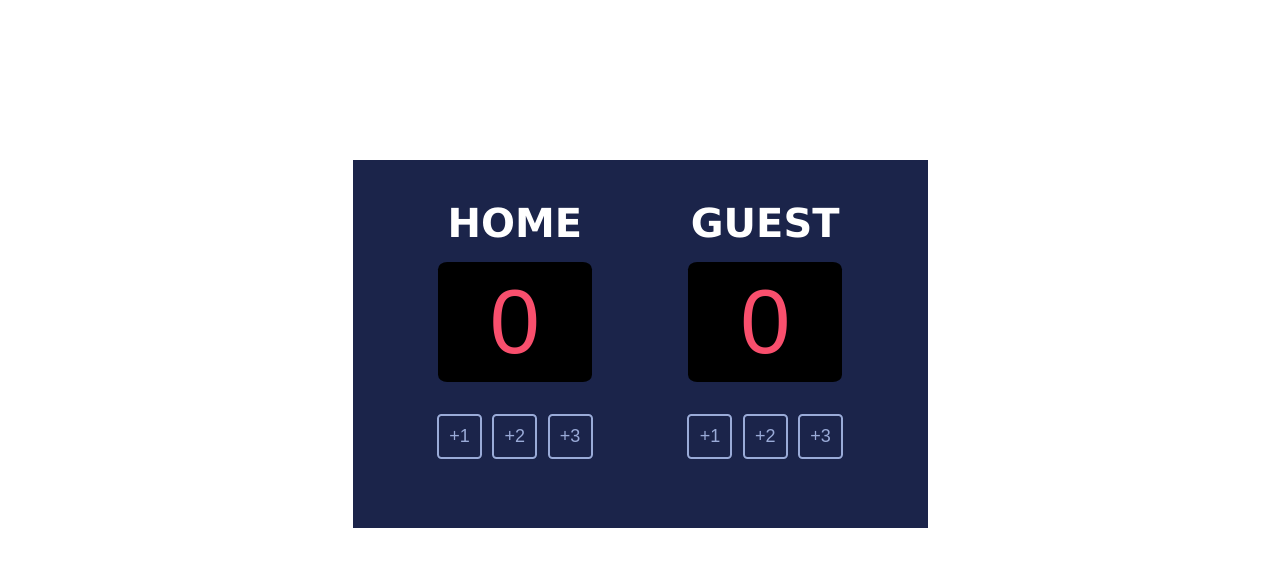
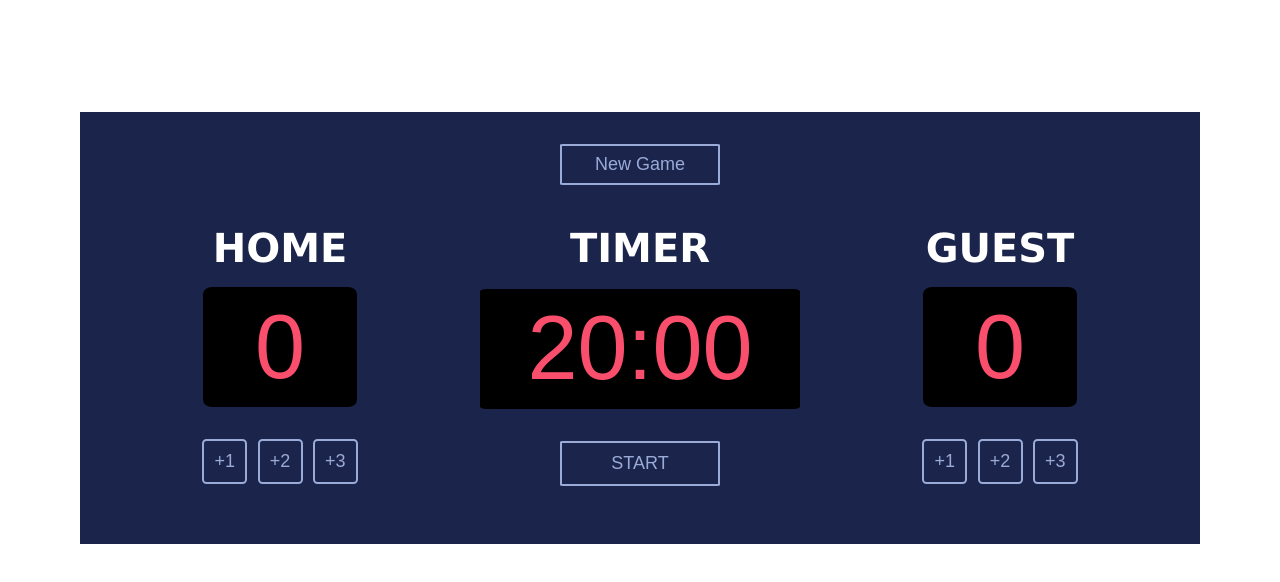
Before and after one commit to Ali-Esmat/Basketball_Scoreboard, a website built with Vite: page index.html in a window 1280 px wide. Built offline with nearby package versions, Linux system fonts and the light colour scheme; a web font is replaced by a local one.

Commit message:
Streach Goals: reset game, timer, highlight leader

```diff
--- a/index.css
+++ b/index.css
@@ -6,14 +6,22 @@ body {
 
 .scoreboard{
     display: flex;
+    flex-direction: column;
     justify-content: space-evenly;
     background-color: #1b244a;
-    width:35.938rem;
-    height: 23rem;
-    margin-top: 10rem;
+    width:70rem;
+    height: 27rem;
+    margin-top: 7rem;
     margin-left: auto;
     margin-right: auto;
 
+}
+
+.scores{
+    display: flex;
+    flex-direction: row;
+    justify-content: space-evenly;
+    width: 100%;
 }
 
 .score-card{
@@ -23,6 +31,27 @@ body {
     align-items: center;
     gap: 2rem;
     height: 24.063rem;
+}
+
+#timer{
+    gap:1rem
+}
+#timer-txt{
+    margin-bottom: 0.1rem;
+}
+
+#clock{
+    width: 20rem;
+    border-radius: 2%;
+}
+
+#start-btn{
+    margin-left: auto;
+    margin-right: auto;
+    margin-top: 1rem;
+    width:10rem;
+    padding: 0.5rem;
+    border-radius: 2%;
 }
 
 .display{
@@ -54,6 +83,15 @@ body {
     background-color: #1b244a;
 }
 
+#new-game-btn{
+    margin-left: auto;
+    margin-right: auto;
+    margin-top: 2rem;
+    width:10rem;
+    padding: 0.5rem;
+    border-radius: 2%;
+}
+
 .score-text{
     font-family: Verdana, Geneva, Tahoma, sans-serif;
     font-size: 40;
--- a/index.html
+++ b/index.html
@@ -5,6 +5,8 @@
     </head>
     <body>
         <div class="scoreboard">
+            <button class="score-button" id="new-game-btn" onclick="reset()">New Game</button>
+            <div class="scores">
                 <div class="score-card">
                     <p class="score-text">HOME</p>
                     <div class="display" id="home-score">0</div>
@@ -13,6 +15,11 @@
                         <button class="score-button" onclick="add2home()">+2</button>
                         <button class="score-button" onclick="add3home()">+3</button>
                     </div>
+                </div>
+                <div class="score-card" id="timer">
+                    <p class="score-text" id="timer-txt">TIMER</p>
+                    <div class="display" id="clock">20:00</div>
+                    <button class="score-button" id="start-btn" onclick="toggleTimer()">START</button>
                 </div>
                 <div class="score-card">
                     <p class="score-text">GUEST</p>
@@ -24,6 +31,8 @@
                     </div>
                 </div>
             </div>
+            <div class="timer"></div>
+        </div>
         <script src="index.js"></script>
     </body>
 </html>
--- a/index.js
+++ b/index.js
@@ -1,35 +1,111 @@
-
+const STARTING_TIME_SECONDS = 20 * 60;
 let homeScore = 0
 let guestScore = 0
+let startBtn = document.getElementById("start-btn");
+let timerDisplay = document.getElementById("clock");
 let homeScoreEl = document.getElementById("home-score")
 let guestScoreEl = document.getElementById("guest-score")
+let timeLeft = STARTING_TIME_SECONDS;
+let timerInterval = null;
 
 function add1home(){
     homeScore +=1
     homeScoreEl.textContent = homeScore
+     highlightLeader();
 }
 
 function add2home(){
     homeScore +=2
     homeScoreEl.textContent = homeScore
+     highlightLeader();
 }
 
 function add3home(){
     homeScore +=3
     homeScoreEl.textContent = homeScore
+     highlightLeader();
 }
 
 function add1guest(){
     guestScore +=1
     guestScoreEl.textContent = guestScore
+     highlightLeader();
 }
 
 function add2guest(){
     guestScore +=2
     guestScoreEl.textContent = guestScore
+     highlightLeader();
 }
 
 function add3guest(){
-    guestScore +=3
-    guestScoreEl.textContent = guestScore
+    guestScore +=3;
+    guestScoreEl.textContent = guestScore;
+     highlightLeader();
 }
+
+function reset(){
+    homeScore = 0;
+    guestScore = 0;
+    homeScoreEl.textContent = 0;
+    guestScoreEl.textContent = 0;
+    timerDisplay.textContent ="20:00";
+    timeLeft = STARTING_TIME_SECONDS;
+    timerInterval = null;
+    guestScoreEl.style.color ="#f94f6d";
+    homeScoreEl.style.color ="#f94f6d";
+}
+
+function updateDisplay() {
+    let minutes = Math.floor(timeLeft / 60);
+    let seconds = timeLeft % 60;
+    let formattedMinutes = String(minutes).padStart(2, '0');
+    let formattedSeconds = String(seconds).padStart(2, '0');
+
+    timerDisplay.textContent = `${formattedMinutes}:${formattedSeconds}`;
+}
+
+function toggleTimer() {
+    // If the timer is currently running, PAUSE it
+    if (timerInterval !== null) {
+        clearInterval(timerInterval);
+        timerInterval = null;
+        startBtn.textContent = "START";
+        startBtn.style.backgroundColor = "";
+        startBtn.style.color = "";
+    }
+    // If the timer is stopped, START it
+    else {
+        startBtn.textContent = "PAUSE";
+        startBtn.style.backgroundColor = "#9aabd8";
+        startBtn.style.color = "#1b244a";
+
+        timerInterval = setInterval(() => {
+            if (timeLeft > 0) {
+                timeLeft--;
+                updateDisplay();
+            } else {
+                // Time ran out!
+                clearInterval(timerInterval);
+                timerInterval = null;
+                startBtn.textContent = "START";
+                startBtn.style.backgroundColor = "";
+                startBtn.style.color = "";
+                alert("Time is up!");
+            }
+        }, 1000); // Runs every 1 second
+    }
+}
+
+function highlightLeader(){
+    if(homeScore > guestScore){
+        homeScoreEl.style.color = "gold";
+        guestScoreEl.style.color =" #f94f6d";
+    } else if(homeScore < guestScore) {
+        guestScoreEl.style.color ="gold";
+        homeScoreEl.style.color ="#f94f6d"
+    } else {
+        guestScoreEl.style.color ="#f94f6d";
+        homeScoreEl.style.color ="#f94f6d"
+    }
+}
```
Lines whose indentation alone changed are shown as unchanged.
